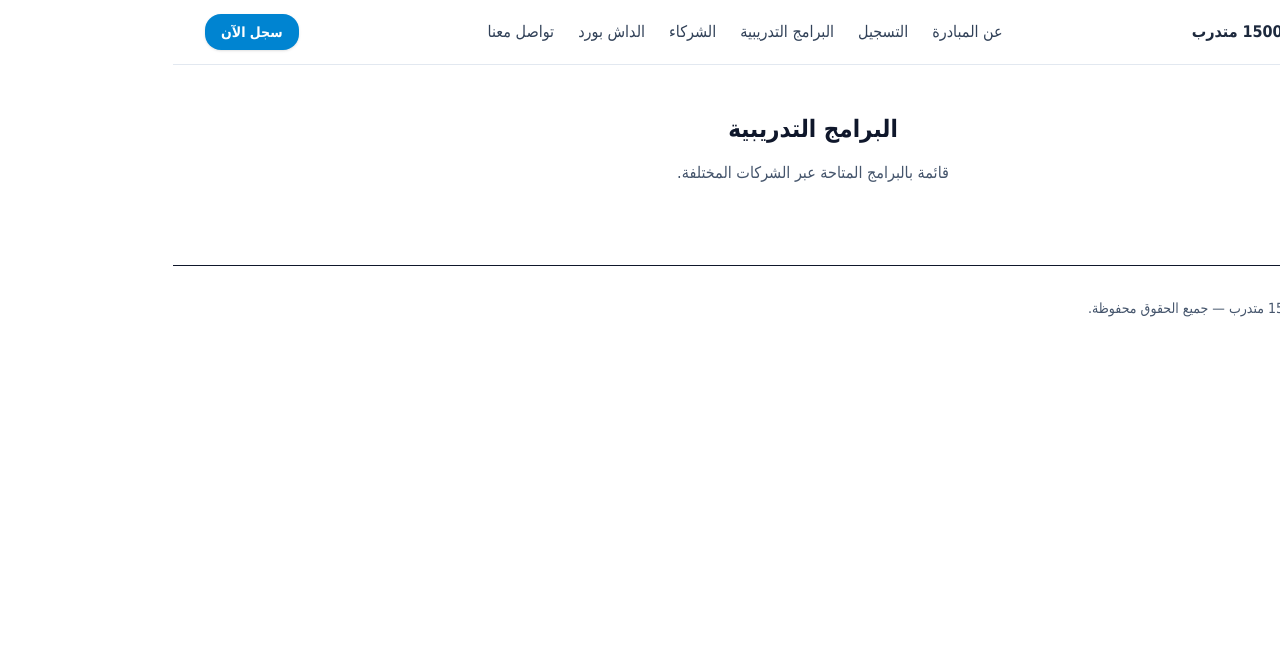
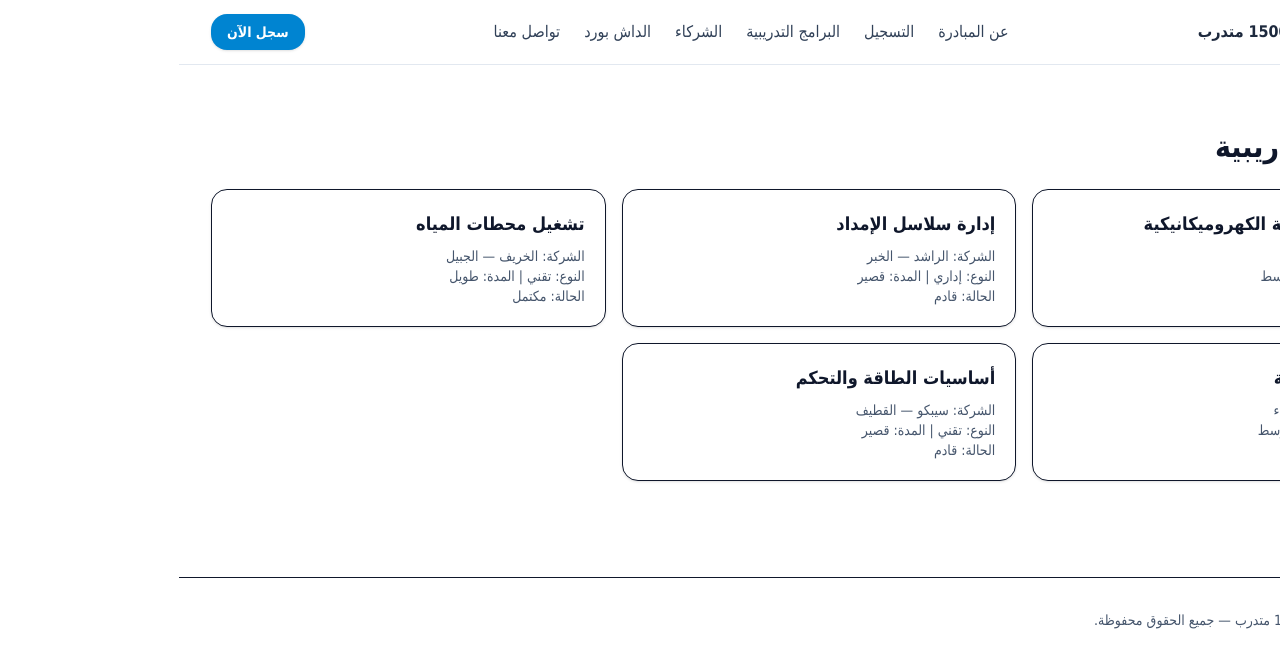
Before and after one commit to majidswcc/platform1500, a React (Vite) app: page /programs in a window 1280 px wide. Shown: the top 668 px of the page. Built offline with nearby package versions, Linux system fonts and the light colour scheme.

Commit message:
restore: pages content + map dashboard

```diff
--- a/src/pages/Dashboard.jsx
+++ b/src/pages/Dashboard.jsx
@@ -1,10 +1,58 @@
 import React from "react";
+import { MapContainer, TileLayer, CircleMarker, Popup } from "react-leaflet";
+
+// إحداثيات تقريبية لمدن الشرقية
+const cityCoords = {
+  "الدمام":  [26.3927, 50.2030],
+  "الخبر":   [26.2794, 50.2083],
+  "الجبيل":  [27.0046, 49.6600],
+  "الأحساء": [25.3833, 49.5833],
+  "القطيف":  [26.5633, 50.0089],
+  "الخفجي":  [28.4391, 48.4913],
+};
+
+const programs = [
+  { id: 1, title: "أساسيات الصيانة الكهروميكانيكية", company: "ABB",    city: "الدمام",  status: "مفتوح" },
+  { id: 2, title: "إدارة سلاسل الإمداد",            company: "الراشد", city: "الخبر",  status: "قادم" },
+  { id: 3, title: "تشغيل محطات المياه",             company: "الخريف", city: "الجبيل", status: "مكتمل" },
+  { id: 4, title: "السلامة والمهنية",               company: "نسما",   city: "الأحساء", status: "مفتوح" },
+  { id: 5, title: "أساسيات الطاقة والتحكم",         company: "سيبكو",  city: "القطيف", status: "قادم" },
+];
 
 export default function Dashboard() {
+  const pins = Object.keys(cityCoords).map((city) => ({
+    city,
+    coords: cityCoords[city],
+    programs: programs.filter(p => p.city === city),
+  })).filter(p => p.programs.length > 0);
+
   return (
-    <main dir="rtl" className="py-12 text-center">
-      <h1 className="text-2xl font-bold mb-4">لوحة التحكم</h1>
-      <p className="text-slate-600">خريطة المنطقة الشرقية وعرض تفاصيل البرامج التدريبية.</p>
+    <main dir="rtl" className="py-12 sm:py-16">
+      <div className="mx-auto max-w-7xl px-4 sm:px-6 lg:px-8">
+        <h2 className="text-2xl sm:text-3xl font-bold text-slate-900 mb-4">📍 خريطة المنطقة الشرقية (تفاعلية)</h2>
+        <div className="rounded-2xl overflow-hidden border border-slate-200 shadow">
+          <MapContainer center={[26.5, 49.9]} zoom={8} style={{ height: "70vh", width: "100%" }}>
+            <TileLayer
+              url="https://{s}.tile.openstreetmap.org/{z}/{x}/{y}.png"
+              attribution='&copy; OpenStreetMap contributors'
+            />
+            {pins.map((pin, i) => (
+              <CircleMarker key={i} center={pin.coords} radius={10}>
+                <Popup>
+                  <div className="text-sm">
+                    <p className="font-bold text-slate-900 mb-1">{pin.city}</p>
+                    <ul className="list-disc pr-4 space-y-1 text-slate-700">
+                      {pin.programs.map(pg => (
+                        <li key={pg.id}>{pg.title} - {pg.company} ({pg.status})</li>
+                      ))}
+                    </ul>
+                  </div>
+                </Popup>
+              </CircleMarker>
+            ))}
+          </MapContainer>
+        </div>
+      </div>
     </main>
   );
 }
--- a/src/pages/Home.jsx
+++ b/src/pages/Home.jsx
@@ -3,9 +3,17 @@ import React from "react";
 export default function Home() {
   return (
     <main dir="rtl">
-      <section className="py-12 text-center">
-        <h1 className="text-3xl font-bold mb-4">مرحباً بكم في منصة تدريب 1500 متدرب</h1>
-        <p className="text-lg text-slate-600">من هنا تبدأ رحلتك نحو التطوير والتميز.</p>
+      <section className="relative overflow-hidden">
+        <div className="absolute inset-0 bg-gradient-to-b from-sky-50 to-white" />
+        <div className="relative mx-auto max-w-7xl px-4 sm:px-6 lg:px-8 py-16 sm:py-24">
+          <h1 className="text-3xl sm:text-4xl lg:text-5xl font-extrabold leading-tight text-slate-900">
+            تمكين 1500 شابًا وشابة
+            <span className="block text-sky-700">بمهارات نوعية وفرص عمل مستدامة</span>
+          </h1>
+          <p className="mt-4 text-slate-600 text-lg max-w-2xl">
+            منصة تربط الشباب بالشركاء (الخريف، سيبكو، الراشد، ABB، نسما…) عبر برامج عملية تنتهي بالتوظيف.
+          </p>
+        </div>
       </section>
     </main>
   );
--- a/src/pages/Partners.jsx
+++ b/src/pages/Partners.jsx
@@ -1,10 +1,30 @@
 import React from "react";
+
+const partners = [
+  { name: "الخريف", short: "Al-Khorayef" },
+  { name: "سيبكو",  short: "SEPCO" },
+  { name: "الراشد", short: "Al-Rashed" },
+  { name: "ABB",    short: "ABB" },
+  { name: "نسما",   short: "NESMA" },
+];
 
 export default function Partners() {
   return (
-    <main dir="rtl" className="py-12 text-center">
-      <h1 className="text-2xl font-bold mb-4">الشركاء</h1>
-      <p className="text-slate-600">الخريف، سيبكو، الراشد، ABB، نسما ...</p>
+    <main dir="rtl" className="py-12 sm:py-16 bg-slate-50 border-y border-slate-200">
+      <div className="mx-auto max-w-7xl px-4 sm:px-6 lg:px-8">
+        <h2 className="text-2xl sm:text-3xl font-bold text-slate-900 mb-6">الشركاء الرئيسيون</h2>
+        <div className="grid grid-cols-2 sm:grid-cols-3 lg:grid-cols-5 gap-4">
+          {partners.map((p) => (
+            <div key={p.name} className="rounded-2xl bg-white border p-5 text-center shadow-sm">
+              <p className="text-base font-semibold text-slate-900">{p.name}</p>
+              <p className="text-xs text-slate-500 mt-1">{p.short}</p>
+            </div>
+          ))}
+        </div>
+        <p className="text-slate-600 text-sm mt-4">
+          إبراز دور الشركاء في المسؤولية المجتمعية، إضافةً إلى الجمعيات الخيرية التي توفر قواعد بيانات دقيقة للمستفيدين.
+        </p>
+      </div>
     </main>
   );
 }
--- a/src/pages/Programs.jsx
+++ b/src/pages/Programs.jsx
@@ -1,10 +1,29 @@
 import React from "react";
+
+const programs = [
+  { id: 1, title: "أساسيات الصيانة الكهروميكانيكية", company: "ABB",    city: "الدمام",  type: "تقني",  duration: "متوسط", status: "مفتوح" },
+  { id: 2, title: "إدارة سلاسل الإمداد",            company: "الراشد", city: "الخبر",  type: "إداري", duration: "قصير",  status: "قادم" },
+  { id: 3, title: "تشغيل محطات المياه",             company: "الخريف", city: "الجبيل", type: "تقني",  duration: "طويل",  status: "مكتمل" },
+  { id: 4, title: "السلامة والمهنية",               company: "نسما",   city: "الأحساء", type: "مهني", duration: "متوسط", status: "مفتوح" },
+  { id: 5, title: "أساسيات الطاقة والتحكم",         company: "سيبكو",  city: "القطيف", type: "تقني",  duration: "قصير",  status: "قادم" },
+];
 
 export default function Programs() {
   return (
-    <main dir="rtl" className="py-12 text-center">
-      <h1 className="text-2xl font-bold mb-4">البرامج التدريبية</h1>
-      <p className="text-slate-600">قائمة بالبرامج المتاحة عبر الشركات المختلفة.</p>
+    <main dir="rtl" className="py-12 sm:py-16">
+      <div className="mx-auto max-w-7xl px-4 sm:px-6 lg:px-8">
+        <h2 className="text-2xl sm:text-3xl font-bold text-slate-900 mb-6">البرامج التدريبية</h2>
+        <div className="grid md:grid-cols-2 lg:grid-cols-3 gap-4">
+          {programs.map(p => (
+            <div key={p.id} className="rounded-2xl border bg-white p-5 shadow-sm">
+              <h3 className="text-lg font-semibold text-slate-900">{p.title}</h3>
+              <p className="text-sm text-slate-600 mt-2">الشركة: {p.company} — {p.city}</p>
+              <p className="text-sm text-slate-600">النوع: {p.type} | المدة: {p.duration}</p>
+              <p className="text-sm text-slate-600">الحالة: {p.status}</p>
+            </div>
+          ))}
+        </div>
+      </div>
     </main>
   );
 }
```
